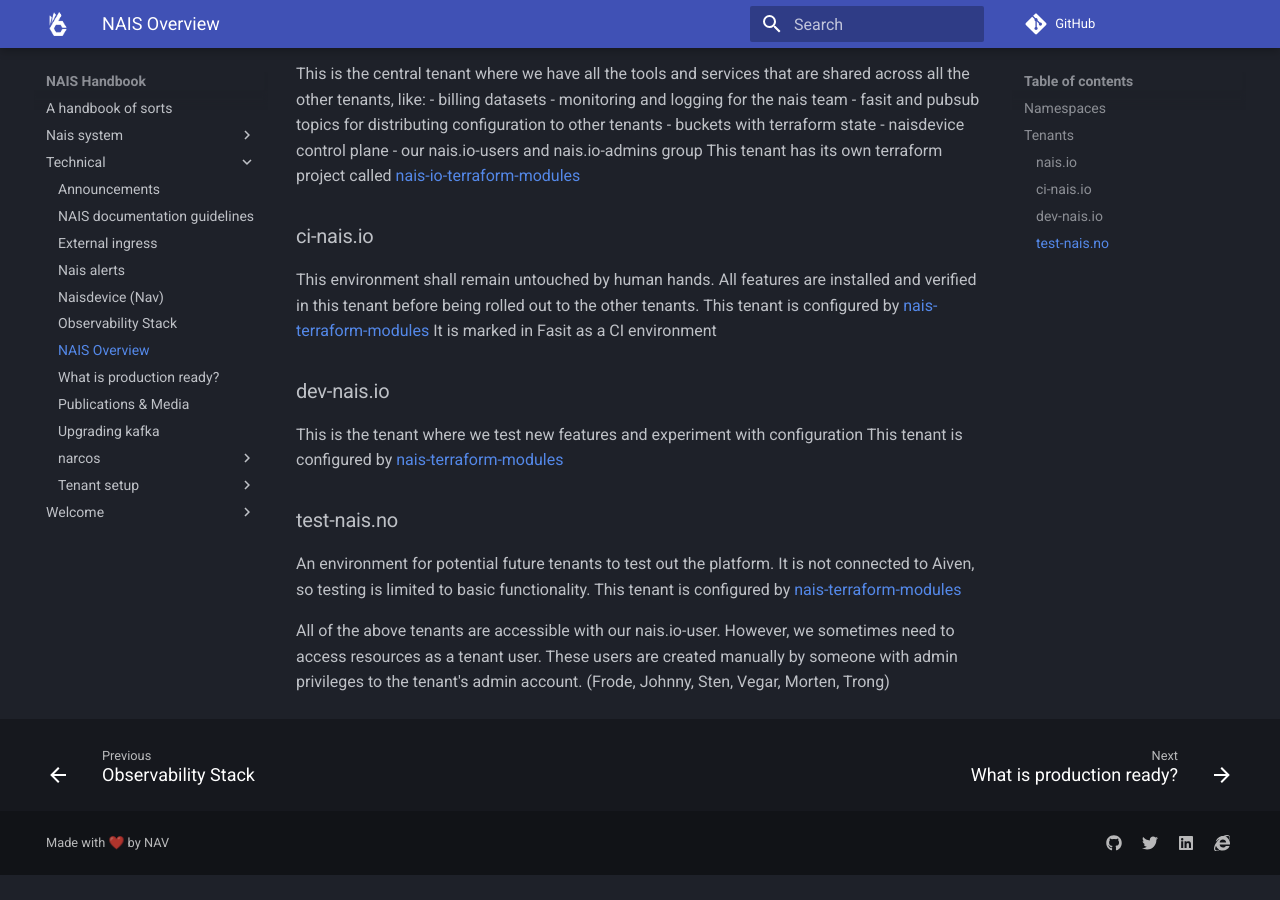
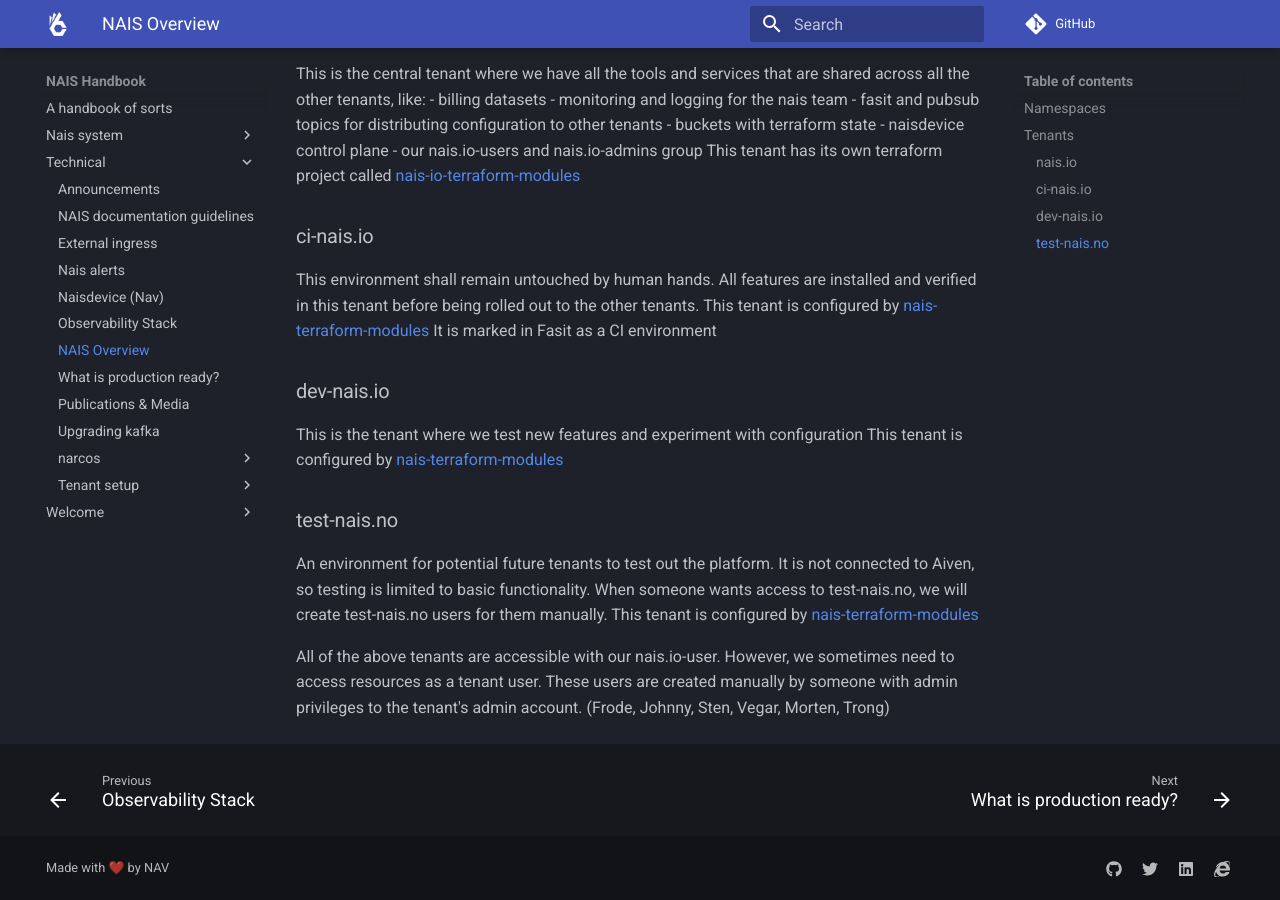
Before and after one commit to nais/handbook, an MkDocs documentation site: the page built from docs/technical/overview.md, in a window 1280 px wide and 900 px high, scrolled down 812 px. Built offline with MkDocs 1.6.1 and Material for MkDocs 9.7.7, drawn with Linux system fonts in a browser that asks for light colours; comment, search, counter and statistics services are not loaded; before the commit the page ends 1687 px from its top, so only the background shows below that.

Commit message:
create test-nais.no user

```diff
--- a/docs/technical/overview.md
+++ b/docs/technical/overview.md
@@ -39,6 +39,7 @@ This tenant is configured by [nais-terraform-modules](https://github.com/nais/na
 ### test-nais.no
 An environment for potential future tenants to test out the platform.
 It is not connected to Aiven, so testing is limited to basic functionality.
+When someone wants access to test-nais.no, we will create test-nais.no users for them manually.
 This tenant is configured by [nais-terraform-modules](https://github.com/nais/nais-terraform-modules)
 
 All of the above tenants are accessible with our nais.io-user.
```
